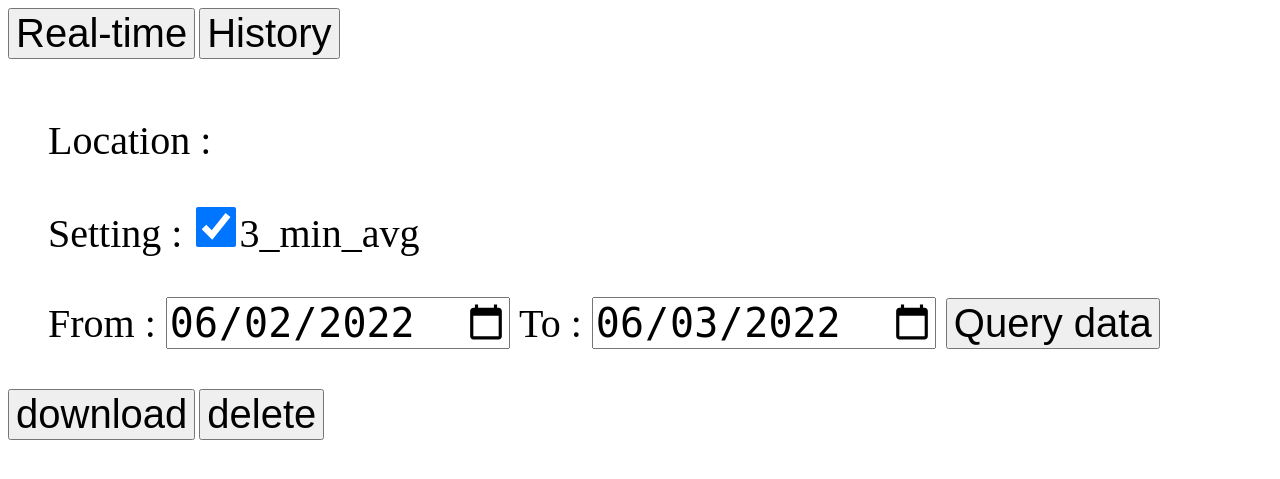
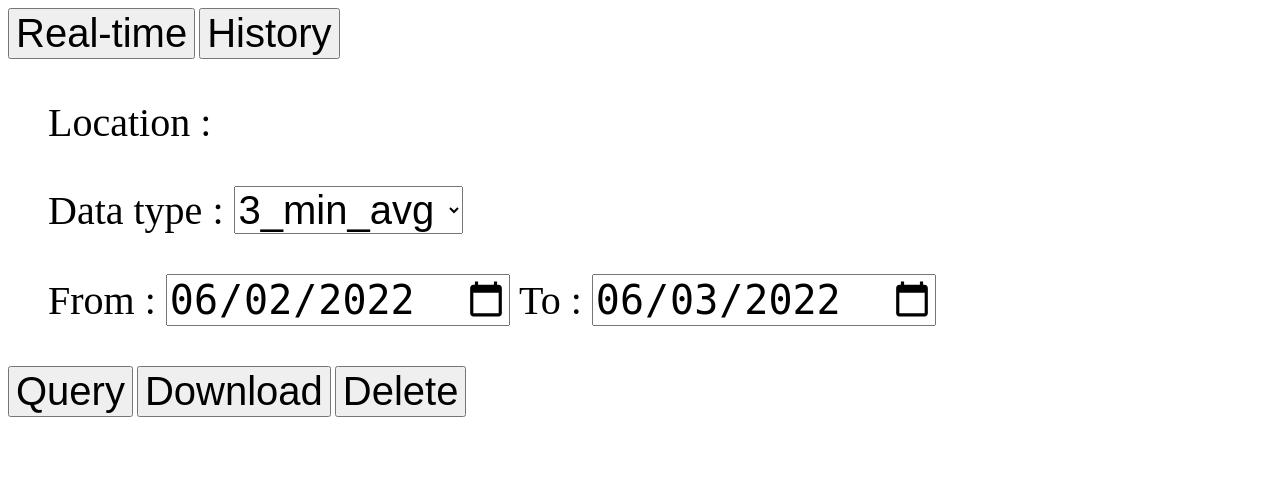
Before and after one commit to boy07132004/AUPaC, a Flask app: page /history in a window 1280 px wide. Shown: the top 479 px of the page. Run offline with Flask 2, Linux system fonts and the light colour scheme; data that the repository does not hold is empty; some libraries are stand-ins or nearby versions.

Commit message:
diff data type

```diff
--- a/python_application/main.py
+++ b/python_application/main.py
@@ -1,7 +1,6 @@
 import os
 import time
 import json
-from unittest import result
 import plotly
 import datetime
 import pandas as pd
@@ -53,9 +52,9 @@
         df.loc[:, 'time'] = df.index.tz_convert(tz=TZ)
         df.reset_index(drop=True, inplace=True)
         df = df.rename(columns={
-                'mean_nc0p5': 'nc0p5',
-                'mean_nc1p0': 'nc1p0',
-                'mean_nc2p5': 'nc2p5'
+                'mean_nc0p5': 'nc0p5', 'mean_nc1p0': 'nc1p0',
+                'mean_nc2p5': 'nc2p5', 'max_nc0p5': 'nc0p5',
+                'max_nc1p0': 'nc1p0',  'max_nc2p5': 'nc2p5'
             }
         )
         result[location] = df
@@ -67,12 +66,17 @@
     startDate = ret['startDate']
     endDate = ret['endDate']
 
-    if ret['threeMinAvg']:
+    if ret['dataType'] == "avg":
         query = f"SELECT MEAN(*) FROM sps30 WHERE location='{locationString}' AND " \
                 + f"time>'{startDate}' AND time<'{endDate}' " \
-                + "GROUP BY time(3m), location tz('{TZ}')"
+                + f"GROUP BY time(3m), location tz('{TZ}')"
+    elif ret['dataType'] == 'max':
+        query = f"SELECT MAX(*) FROM sps30 WHERE location='{locationString}' AND " \
+                + f"time>'{startDate}' AND time<'{endDate}' " \
+                + f"GROUP BY time(3m), location tz('{TZ}')"
     else:
-        query = f"SELECT * FROM sps30 WHERE location='{locationString}' AND time>'{startDate}' AND time<'{endDate}' GROUP BY location tz('{TZ}')"
+        query = f"SELECT * FROM sps30 WHERE location='{locationString}' AND " \
+                + f"time>'{startDate}' AND time<'{endDate}' GROUP BY location tz('{TZ}')"
 
     queryResult = CLIENTDF.query(query)
 
--- a/python_application/templates/base.html
+++ b/python_application/templates/base.html
@@ -5,12 +5,13 @@
         <style>
             ul#location_checkbox_list li{display : inline }
             ul#particle_size_checkbox_list li{display : inline }
-            pre, ul, li, input {font-size:5vh}
+            pre, ul, li, input, select {font-size:5vh}
             input[type="checkbox"]{
                 width: 5vh; height: 5vh;
                 cursor: pointer;
             }
         </style>
+        {% block script %}{% endblock %}
     </head>
 
     <body>
@@ -21,6 +22,4 @@
             {% block main %}{% endblock %}
         </main>
     </body>
-
-    {% block script %}{% endblock %}
 </html>
--- a/python_application/templates/history.html
+++ b/python_application/templates/history.html
@@ -4,33 +4,38 @@
 {% block title %} Real-time particle sensor plot {% endblock %}
 
 {% block main %}
-        <br>
         <ul id="location_checkbox_list">Location :
             {% for location in locationList %}
                 <li><input type="checkbox" class="location" id="checkbox_{{location}}" name={{location}}>{{location}}</li>
             {% endfor %}
         </ul>
         <ul>
-            Setting : <input type="checkbox" id="3_min_avg" checked="checked">3_min_avg
+            Data type :
+            <select id="dataType" value="avg">
+                <option value="avg">3_min_avg</option>
+                <option value="max">3_min_max</option>
+                <option value="raw">raw data</option>
+            </select>
         </ul>
         <ul>
-            From : <input type ="date" id="startDate" value="{{startDate}}"> To : <input type ="date" id="endDate" value="{{endDate}}">   <input type="button" onClick='cb();' value="Query data">
+            From : <input type ="date" id="startDate" value="{{startDate}}"> To : <input type ="date" id="endDate" value="{{endDate}}">
         </ul>
-        <input type='button' onClick="download();" value="download">
-        <input type='button' onClick="delete_history();" value="delete">
+            <input type="button" onClick="cb();" value="Query">
+            <input type='button' onClick="download();" value="Download">
+            <input type='button' onClick="delete_history();" value="Delete">
         <a id="download"></a>
         <ul id="plotList"></ul>
 {% endblock %}
 
 {% block script %}
-<script src="../static/js/plotly-latest.min.js"></script>
-<script src="../static/js/google_api_ajax.js"></script>
+<script src="{{url_for('static', filename='js/google_api_ajax.js')}}"></script>
+<script src="{{url_for('static', filename='js/plotly-latest.min.js')}}"></script>
 <script>
     returnJSONFormat = {
         "downloadFile" : false,
         "location"   : [],
         "sizeBinary": 15,
-        "threeMinAvg": false
+        "dataType": ""
     }
 
     function get_location(){
@@ -52,7 +57,7 @@
     function cb(){
         var returnJSON = returnJSONFormat;
         returnJSON.location =  get_location();
-        returnJSON.threeMinAvg = document.getElementById("3_min_avg").checked;
+        returnJSON.dataType = document.getElementById("dataType").value;
 
         if (returnJSON.location.length == 0) alert("Select the location checkbox to query data.");
         else{
@@ -86,7 +91,9 @@
     function download(){
         var returnJSON = returnJSONFormat;
         returnJSON.location =  get_location();
-        if (returnJSON.location.length == 0) alert("Select the location checkbox to query data.");
+        if (returnJSON.location.length == 0){
+            alert("Select the location checkbox to query data.");
+        }
         else{
             [returnJSON.startDate, returnJSON.endDate] = get_date();
             returnJSON.downloadFile = true;
@@ -102,7 +109,7 @@
                 link.href = window.URL.createObjectURL(blob);
                 link.download = filename;
                 link.click();
-                }
+            }
             req.send();
         }
     }
```
